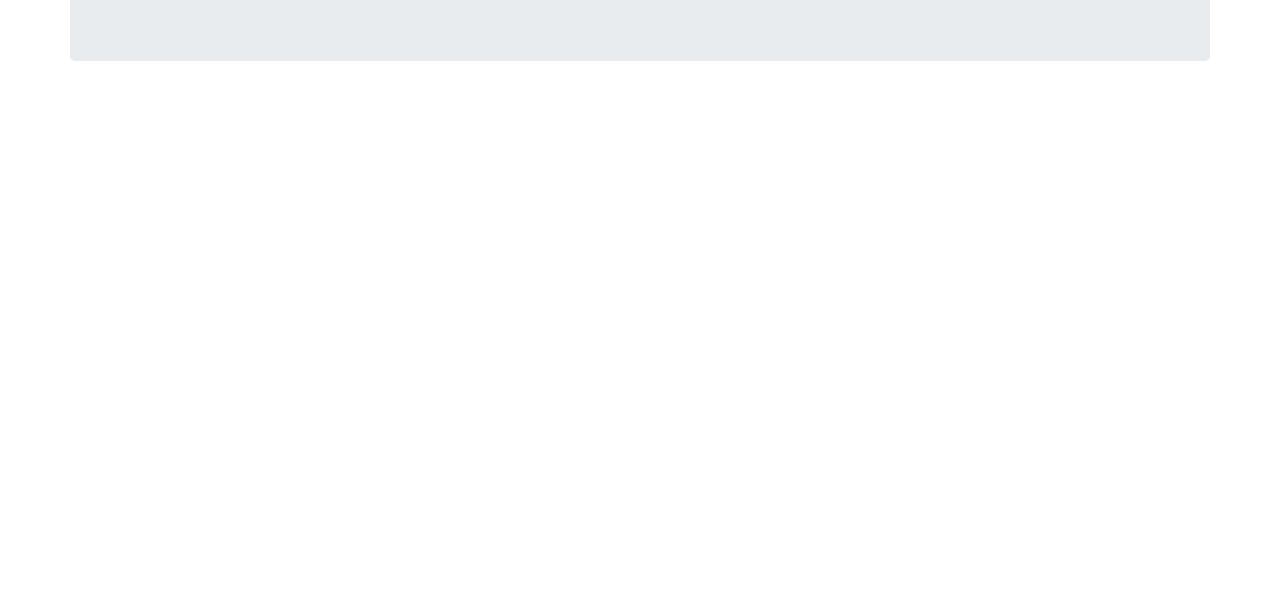
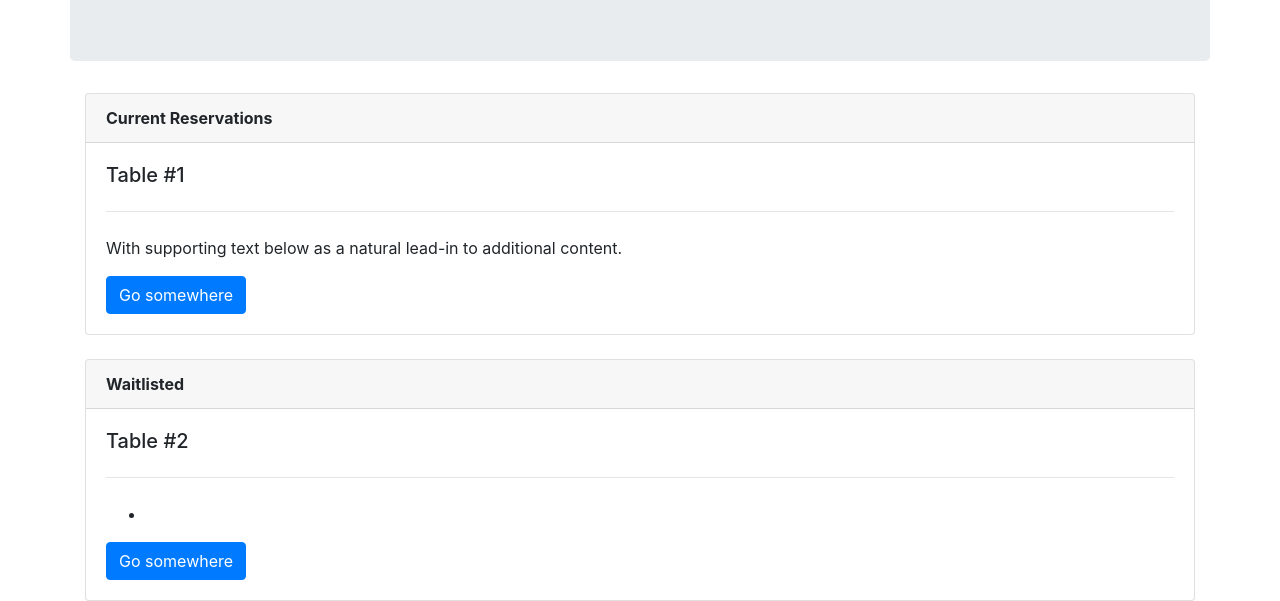
Before and after one commit to johnsondavid1107/hotRestaurant, a website: page reservations.html in a window 1280 px wide. Shown: the part 254-855 px from the top of the page. Before the commit the page ends 800 px from the top, so only its background shows below. Drawn offline with nearby package versions, Linux system fonts and the light colour scheme.

Commit message:
second push

```diff
--- a/reservations.html
+++ b/reservations.html
@@ -15,28 +15,62 @@
 <body>
     <div class="container">
         <div class="row">
-            <div class="jumbotron">
+            <div class="jumbotron text-center">
                 <h1 class="display-4"><i class="fas fa-fire"></i> Hot Restaurant</h1>
                 <hr class="my-4">
                 <h3 class="headerMessage">Current Reservations and Waiting List</h3>
 
 
 
-                    <div class="col-md-11 row justify-content-center">
+                <div class="col-md-11 row justify-content-center">
 
-                        <a class="btn btn-danger btn-lg resButton" href="#" role="button"><i
-                                class="far fa-credit-card"></i>
-                            Make a Reservation</a>
-                        <i class="fas fa-home doIt"></i>
+                    <a class="btn btn-danger btn-lg resButton" href="#" role="button"><i class="far fa-credit-card"></i>
+                        Make a Reservation</a>
+                    <i class="fas fa-home doIt"></i>
 
 
-                    </div>
+                </div>
 
 
 
 
 
             </div>
+
+
+
+        </div>
+        <div class="row">
+            <div class="col-sm-12">
+                <div class="card">
+                    <div class="card-header">
+                        <strong>Current Reservations</strong>
+                    </div>
+                    <div class="card-body">
+                        <h5 class="card-title">Table #1</h5>
+                        <hr class="my-4">
+                        <p class="card-text">With supporting text below as a natural lead-in to additional content.</p>
+                        <a href="#" class="btn btn-primary">Go somewhere</a>
+                    </div>
+                </div>
+            <br>
+                <div class="card">
+                    <div class="card-header">
+                       <strong>Waitlisted</strong>
+
+                    </div>
+                    <div class="card-body">
+                        <h5 class="card-title">Table #2</h5>
+                        <hr class="my-4">
+                        <p class="card-text"><ul>
+                         <li></li>
+
+                        </ul></p>
+                        <a href="#" class="btn btn-primary">Go somewhere</a>
+                    </div>
+                </div>
+            </div>
+
 
         </div>
 
```
Also changed, not shown: index.html (+1 -1 lines), server.js (+11 -0 lines).
